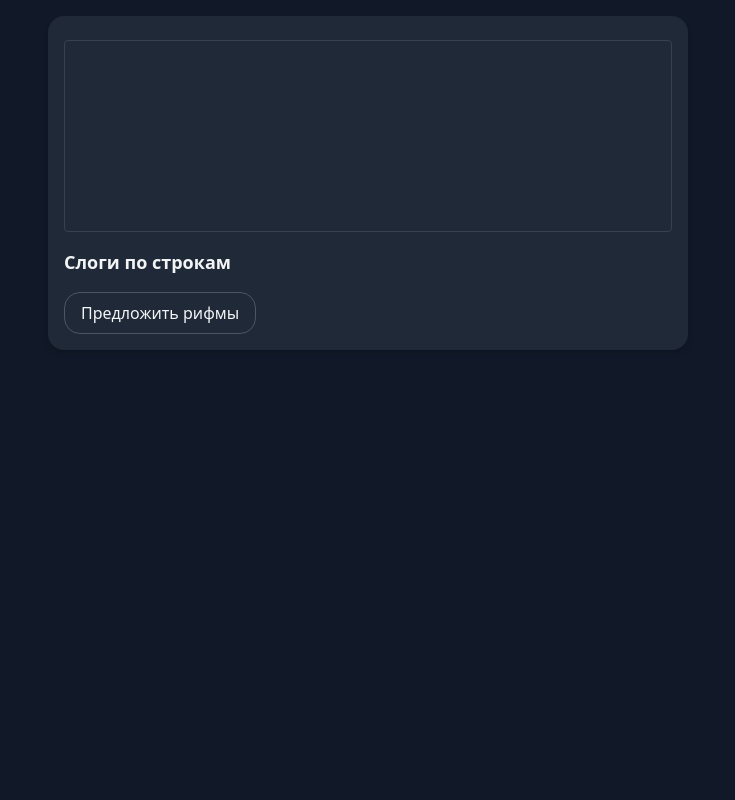
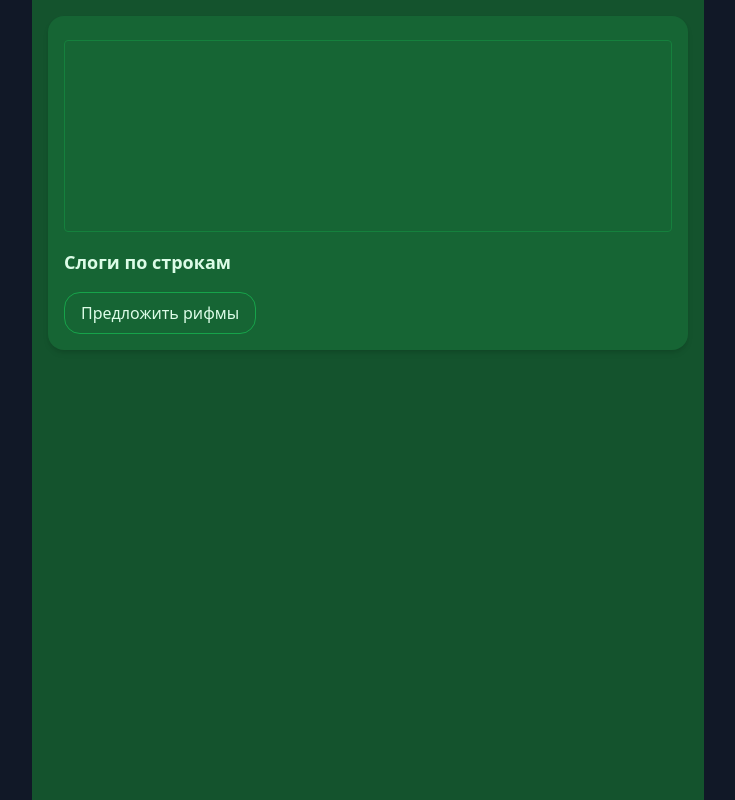
Before and after one commit to Romkhaz/Rhyme-editor, a React (Vite) app: page / in a window 1280 px wide. Shown: the whole page, without its empty margins (272-1007 px from the left). Built offline with nearby package versions, Linux system fonts and the light colour scheme.

Commit message:
green mode

```diff
--- a/src/TextEditor.jsx
+++ b/src/TextEditor.jsx
@@ -3,7 +3,7 @@ import { syllabify } from 'syllables-ru';
 import { Card, CardContent } from "./components/ui/card";
 import { Button } from "./components/ui/button";
 
-// Онлайн-редактор с подсчетом слогов и предложениями рифм на русском (RhymeBrain API) с тёмной темой
+// Онлайн-редактор с подсчетом слогов и предложениями рифм на русском (RhymeBrain API) в зелёной теме
 export default function TextEditor() {
     const editorRef = useRef(null);
     const [syllableCounts, setSyllableCounts] = useState([]);
@@ -44,14 +44,14 @@ export default function TextEditor() {
     };
 
     return (
-        <div className="p-4 max-w-2xl mx-auto min-h-screen bg-gray-900 text-gray-100">
-            <Card className="bg-gray-800 text-gray-100">
+        <div className="p-4 max-w-2xl mx-auto min-h-screen bg-green-900 text-green-100">
+            <Card className="bg-green-800 text-green-100">
                 <CardContent>
                     <div
                         ref={editorRef}
                         contentEditable
                         onInput={handleInput}
-                        className="border border-gray-700 bg-gray-800 text-gray-100 p-2 rounded h-48 overflow-y-auto focus:outline-none placeholder-gray-500"
+                        className="border border-green-700 bg-green-800 text-green-100 p-2 rounded h-48 overflow-y-auto focus:outline-none placeholder-green-500"
                         data-placeholder="Напишите здесь..."
                     />
 
@@ -65,7 +65,7 @@ export default function TextEditor() {
                     </div>
 
                     <div className="mt-4">
-                        <Button variant="outline" onClick={fetchRhymes} className="border-gray-600 text-gray-100">
+                        <Button variant="outline" onClick={fetchRhymes} className="border-green-600 text-green-100">
                             Предложить рифмы
                         </Button>
                         {rhymes.length > 0 && (
@@ -76,7 +76,7 @@ export default function TextEditor() {
                                         <li key={idx}>{rhyme}</li>
                                     ))}
                                 </ul>
-                                <p className="text-sm mt-2 text-gray-400">
+                                <p className="text-sm mt-2 text-green-400">
                                     Рифмы предоставлены <a href="https://rhymebrain.com" target="_blank" rel="noopener noreferrer" className="underline">RhymeBrain.com</a>
                                 </p>
                             </div>
```
